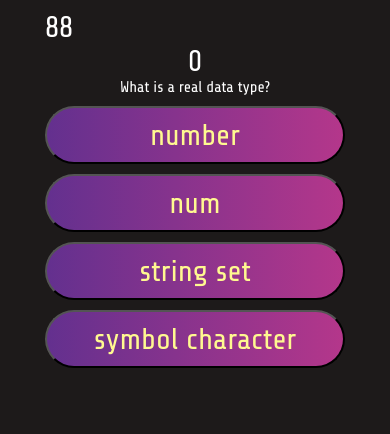
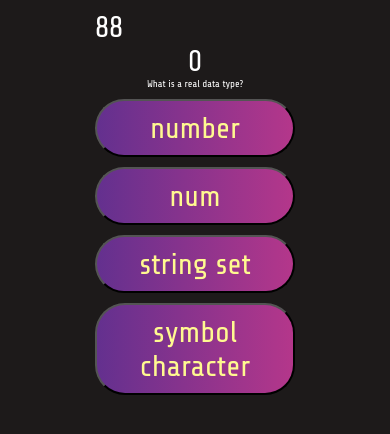
Before and after one commit to 1Clide1/Brandon-s-Quiz-Show-, a plain HTML site: page index.html in a window 390 px wide. Both pictures are taken after a click on the button "Play". Drawn offline with Linux system fonts and the light colour scheme.

Commit message:
adjusted for mobile

```diff
--- a/Assets/style.css
+++ b/Assets/style.css
@@ -263,7 +263,7 @@ input {
   } */
   .btn {
     font-size: 3rem;
-    width: 30rem;
+    width: 20rem;
     padding: 1rem;
     margin-bottom: 1rem;
   }
@@ -283,7 +283,7 @@ input {
     bottom: 10rem;
   } */
   #Question {
-    font-size: 1.56rem;
+    font-size: 1rem;
   }
   .intro-text {
     margin-bottom: 2rem;
```
